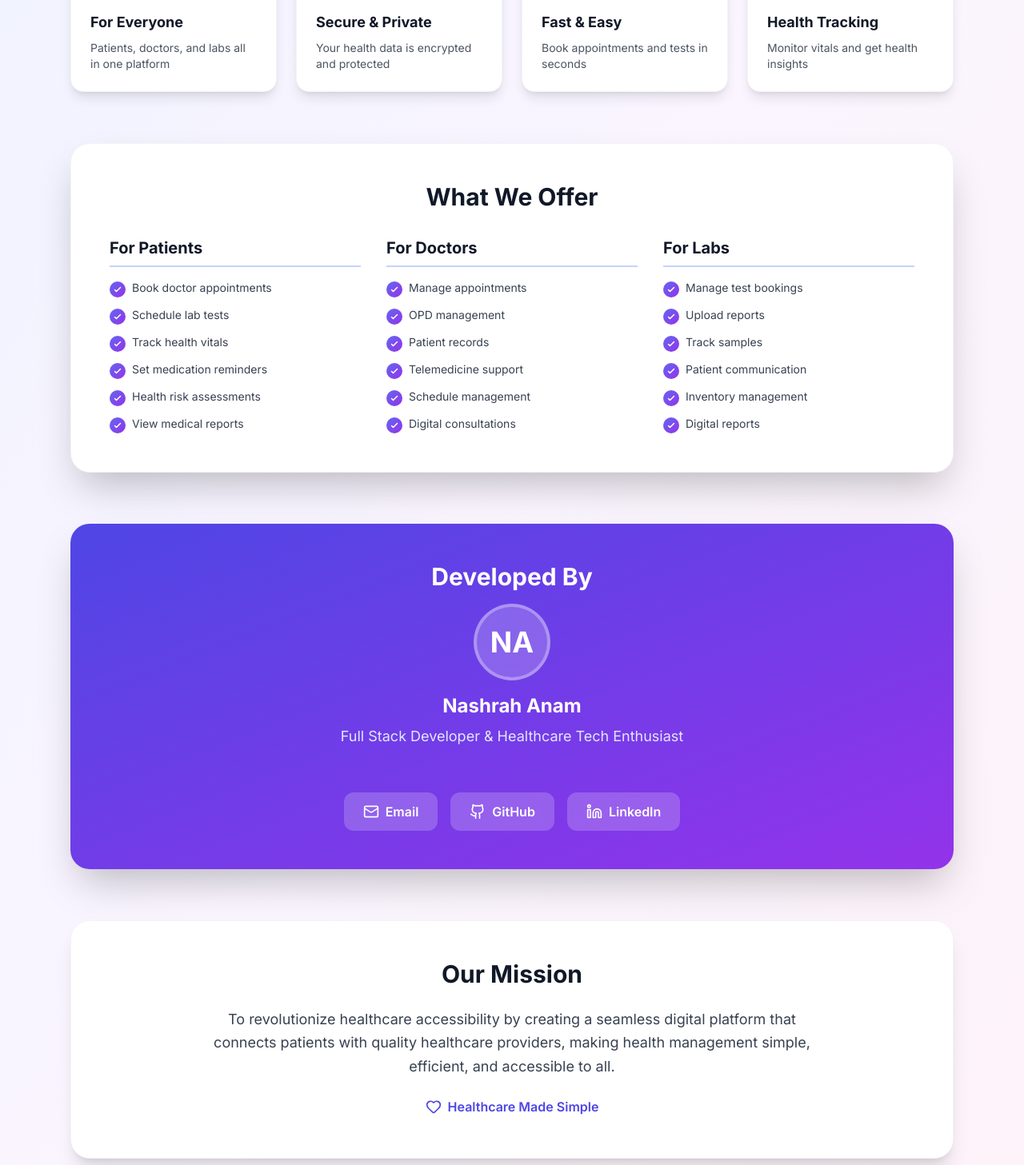
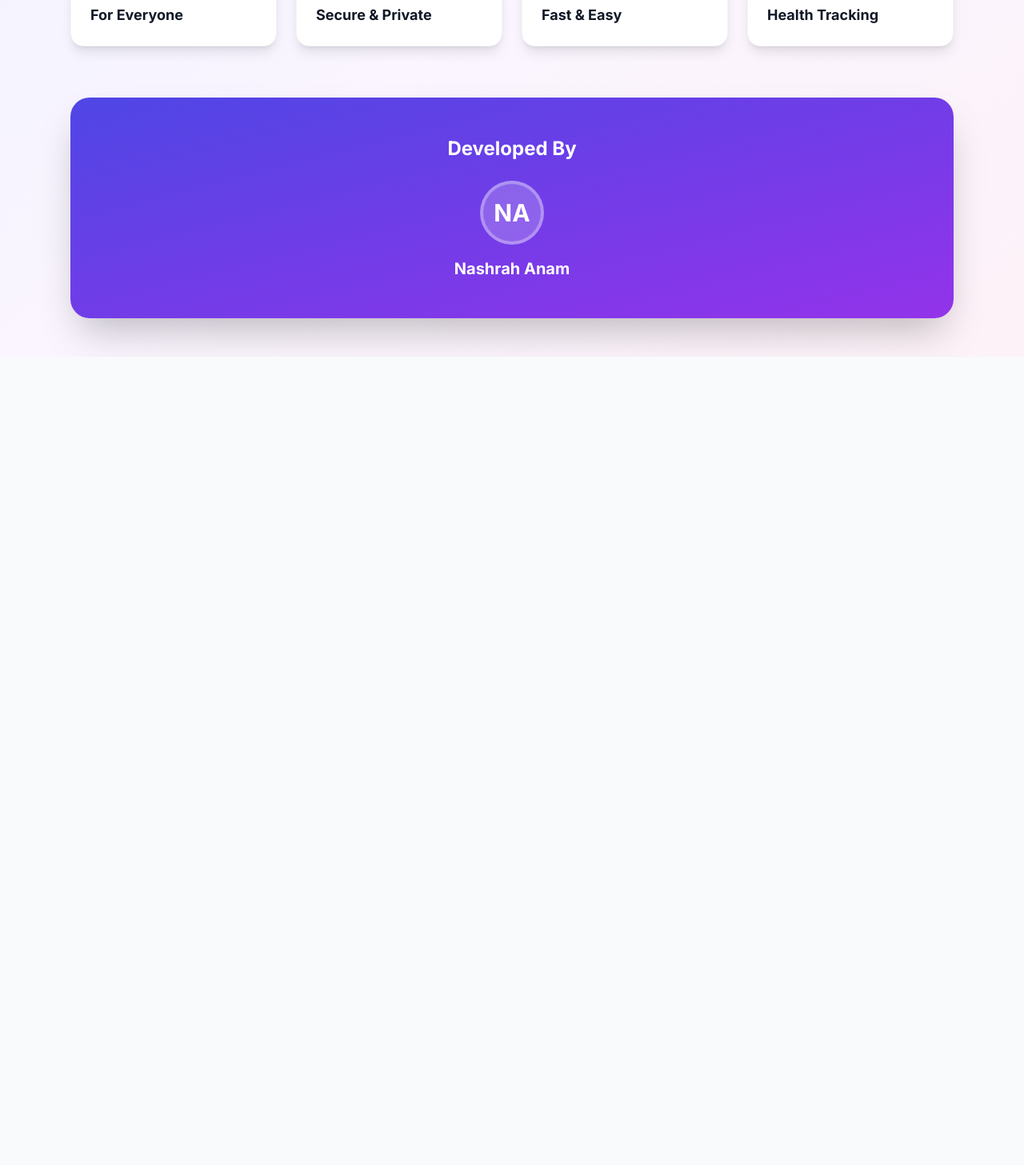
Before and after one commit to NashAnam/HealthON, a Next.js app: page /about in a window 1280 px wide. Shown: the part 513-1970 px from the top of the page at 80% size. After the commit the page ends 959 px from the top, so only its background shows below. Built offline with nearby package versions, Linux system fonts and the light colour scheme.

Commit message:
Simplify About page and fix login error

```diff
--- a/app/about/page.js
+++ b/app/about/page.js
@@ -1,6 +1,6 @@
 'use client';
 import { useRouter } from 'next/navigation';
-import { Heart, Shield, Users, Zap, ArrowLeft, Github, Linkedin, Mail } from 'lucide-react';
+import { Heart, Shield, Users, Zap, ArrowLeft } from 'lucide-react';
 
 export default function AboutPage() {
     const router = useRouter();
@@ -29,180 +29,46 @@ export default function AboutPage() {
 
             <div className="container mx-auto px-6 py-12 max-w-6xl">
                 {/* Hero Section */}
-                <div className="text-center mb-16 animate-in fade-in slide-in-from-bottom-4 duration-700">
-                    <div className="inline-flex items-center justify-center w-20 h-20 rounded-full bg-gradient-to-br from-indigo-500 to-purple-600 mb-6 shadow-lg shadow-indigo-500/30">
+                <div className="text-center mb-16">
+                    <div className="inline-flex items-center justify-center w-20 h-20 rounded-full bg-gradient-to-br from-indigo-500 to-purple-600 mb-6 shadow-lg">
                         <Heart className="w-10 h-10 text-white" />
                     </div>
                     <h2 className="text-5xl font-bold text-gray-900 mb-4">
                         Welcome to <span className="bg-gradient-to-r from-indigo-600 to-purple-600 bg-clip-text text-transparent">CareOn</span>
                     </h2>
-                    <p className="text-xl text-gray-600 max-w-3xl mx-auto leading-relaxed">
-                        A comprehensive healthcare platform designed to connect patients, doctors, and labs seamlessly.
-                        Your health journey, simplified.
+                    <p className="text-xl text-gray-600 max-w-3xl mx-auto">
+                        A comprehensive healthcare platform connecting patients, doctors, and labs seamlessly.
                     </p>
                 </div>
 
-                {/* Features Grid */}
-                <div className="grid md:grid-cols-2 lg:grid-cols-4 gap-6 mb-16">
-                    <FeatureCard
-                        icon={<Users className="w-8 h-8" />}
-                        title="For Everyone"
-                        description="Patients, doctors, and labs all in one platform"
-                        color="from-blue-500 to-indigo-600"
-                    />
-                    <FeatureCard
-                        icon={<Shield className="w-8 h-8" />}
-                        title="Secure & Private"
-                        description="Your health data is encrypted and protected"
-                        color="from-purple-500 to-pink-600"
-                    />
-                    <FeatureCard
-                        icon={<Zap className="w-8 h-8" />}
-                        title="Fast & Easy"
-                        description="Book appointments and tests in seconds"
-                        color="from-emerald-500 to-teal-600"
-                    />
-                    <FeatureCard
-                        icon={<Heart className="w-8 h-8" />}
-                        title="Health Tracking"
-                        description="Monitor vitals and get health insights"
-                        color="from-rose-500 to-red-600"
-                    />
+                {/* Features */}
+                <div className="grid md:grid-cols-4 gap-6 mb-16">
+                    <FeatureCard icon={<Users className="w-8 h-8" />} title="For Everyone" color="from-blue-500 to-indigo-600" />
+                    <FeatureCard icon={<Shield className="w-8 h-8" />} title="Secure & Private" color="from-purple-500 to-pink-600" />
+                    <FeatureCard icon={<Zap className="w-8 h-8" />} title="Fast & Easy" color="from-emerald-500 to-teal-600" />
+                    <FeatureCard icon={<Heart className="w-8 h-8" />} title="Health Tracking" color="from-rose-500 to-red-600" />
                 </div>
 
-                {/* What We Offer */}
-                <div className="bg-white rounded-3xl shadow-2xl p-8 md:p-12 mb-16 border border-gray-100">
-                    <h3 className="text-3xl font-bold text-gray-900 mb-8 text-center">What We Offer</h3>
-                    <div className="grid md:grid-cols-3 gap-8">
-                        <ServiceCard
-                            title="For Patients"
-                            features={[
-                                "Book doctor appointments",
-                                "Schedule lab tests",
-                                "Track health vitals",
-                                "Set medication reminders",
-                                "Health risk assessments",
-                                "View medical reports"
-                            ]}
-                        />
-                        <ServiceCard
-                            title="For Doctors"
-                            features={[
-                                "Manage appointments",
-                                "OPD management",
-                                "Patient records",
-                                "Telemedicine support",
-                                "Schedule management",
-                                "Digital consultations"
-                            ]}
-                        />
-                        <ServiceCard
-                            title="For Labs"
-                            features={[
-                                "Manage test bookings",
-                                "Upload reports",
-                                "Track samples",
-                                "Patient communication",
-                                "Inventory management",
-                                "Digital reports"
-                            ]}
-                        />
+                {/* Developer */}
+                <div className="bg-gradient-to-br from-indigo-600 to-purple-600 rounded-3xl shadow-2xl p-12 text-white text-center">
+                    <h3 className="text-2xl font-bold mb-6">Developed By</h3>
+                    <div className="w-20 h-20 rounded-full bg-white/20 flex items-center justify-center text-3xl font-bold mb-4 mx-auto border-4 border-white/30">
+                        NA
                     </div>
-                </div>
-
-                {/* Developer Section */}
-                <div className="bg-gradient-to-br from-indigo-600 to-purple-600 rounded-3xl shadow-2xl p-8 md:p-12 text-white mb-16">
-                    <div className="text-center mb-8">
-                        <h3 className="text-3xl font-bold mb-4">Developed By</h3>
-                        <div className="inline-block">
-                            <div className="w-24 h-24 rounded-full bg-white/20 backdrop-blur-lg flex items-center justify-center text-4xl font-bold mb-4 mx-auto border-4 border-white/30">
-                                NA
-                            </div>
-                            <h4 className="text-2xl font-bold mb-2">Nashrah Anam</h4>
-                            <p className="text-indigo-100 text-lg mb-6">Full Stack Developer & Healthcare Tech Enthusiast</p>
-                        </div>
-                    </div>
-
-                    <div className="flex justify-center gap-4 flex-wrap">
-                        <a
-                            href="mailto:nashrahanam@example.com"
-                            className="flex items-center gap-2 bg-white/20 hover:bg-white/30 backdrop-blur-lg px-6 py-3 rounded-xl transition-all font-semibold"
-                        >
-                            <Mail className="w-5 h-5" />
-                            Email
-                        </a>
-                        <a
-                            href="https://github.com/nashrahanam"
-                            target="_blank"
-                            rel="noopener noreferrer"
-                            className="flex items-center gap-2 bg-white/20 hover:bg-white/30 backdrop-blur-lg px-6 py-3 rounded-xl transition-all font-semibold"
-                        >
-                            <Github className="w-5 h-5" />
-                            GitHub
-                        </a>
-                        <a
-                            href="https://linkedin.com/in/nashrahanam"
-                            target="_blank"
-                            rel="noopener noreferrer"
-                            className="flex items-center gap-2 bg-white/20 hover:bg-white/30 backdrop-blur-lg px-6 py-3 rounded-xl transition-all font-semibold"
-                        >
-                            <Linkedin className="w-5 h-5" />
-                            LinkedIn
-                        </a>
-                    </div>
-                </div>
-
-                {/* Mission Statement */}
-                <div className="text-center bg-white rounded-3xl shadow-xl p-8 md:p-12 border border-gray-100">
-                    <h3 className="text-3xl font-bold text-gray-900 mb-6">Our Mission</h3>
-                    <p className="text-lg text-gray-700 max-w-3xl mx-auto leading-relaxed mb-6">
-                        To revolutionize healthcare accessibility by creating a seamless digital platform that connects
-                        patients with quality healthcare providers, making health management simple, efficient, and accessible to all.
-                    </p>
-                    <div className="inline-flex items-center gap-2 text-indigo-600 font-semibold">
-                        <Heart className="w-5 h-5" />
-                        <span>Healthcare Made Simple</span>
-                    </div>
-                </div>
-
-                {/* Footer */}
-                <div className="text-center mt-12 text-gray-600">
-                    <p className="text-sm">© 2024 CareOn. All rights reserved.</p>
-                    <p className="text-sm mt-2">Built with ❤️ by Nashrah Anam</p>
+                    <h4 className="text-xl font-bold">Nashrah Anam</h4>
                 </div>
             </div>
         </div>
     );
 }
 
-function FeatureCard({ icon, title, description, color }) {
+function FeatureCard({ icon, title, color }) {
     return (
-        <div className="bg-white p-6 rounded-2xl shadow-lg hover:shadow-xl transition-all border border-gray-100 group">
-            <div className={`w-14 h-14 rounded-xl bg-gradient-to-br ${color} flex items-center justify-center text-white mb-4 group-hover:scale-110 transition-transform`}>
+        <div className="bg-white p-6 rounded-2xl shadow-lg border border-gray-100">
+            <div className={`w-14 h-14 rounded-xl bg-gradient-to-br ${color} flex items-center justify-center text-white mb-4`}>
                 {icon}
             </div>
-            <h4 className="text-lg font-bold text-gray-900 mb-2">{title}</h4>
-            <p className="text-sm text-gray-600">{description}</p>
+            <h4 className="text-lg font-bold text-gray-900">{title}</h4>
         </div>
     );
 }
-
-function ServiceCard({ title, features }) {
-    return (
-        <div className="space-y-4">
-            <h4 className="text-xl font-bold text-gray-900 mb-4 pb-2 border-b-2 border-indigo-200">{title}</h4>
-            <ul className="space-y-3">
-                {features.map((feature, index) => (
-                    <li key={index} className="flex items-start gap-2 text-gray-700">
-                        <div className="w-5 h-5 rounded-full bg-gradient-to-br from-indigo-500 to-purple-600 flex items-center justify-center flex-shrink-0 mt-0.5">
-                            <svg className="w-3 h-3 text-white" fill="none" viewBox="0 0 24 24" stroke="currentColor">
-                                <path strokeLinecap="round" strokeLinejoin="round" strokeWidth={3} d="M5 13l4 4L19 7" />
-                            </svg>
-                        </div>
-                        <span className="text-sm">{feature}</span>
-                    </li>
-                ))}
-            </ul>
-        </div>
-    );
-}
--- a/app/login/page.js
+++ b/app/login/page.js
@@ -19,7 +19,8 @@ export default function LoginPage() {
         toast.success('Redirecting to CareOn...');
       }
     } catch (err) {
-      toast.error('An error occurred');
+      console.error('Login error:', err);
+      toast.error(err.message || 'Failed to sign in. Please try again.');
     } finally {
       setLoading(false);
     }
```
